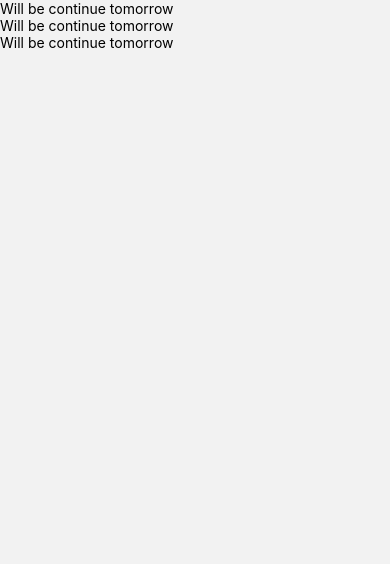
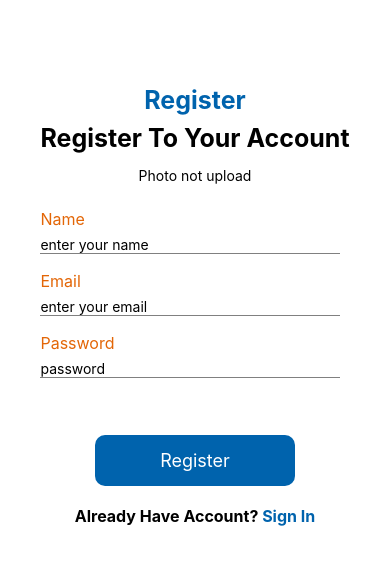
Before and after one commit to Nishant9813/social-media, a React Native app: screen /Register in a window 390 px wide. Shown: the top 564 px of the page. Built offline with nearby package versions, Linux system fonts and the light colour scheme.

Commit message:
Register Screens

```diff
--- a/screens/RegisterScreen.js
+++ b/screens/RegisterScreen.js
@@ -1,16 +1,134 @@
-import { StyleSheet, Text, View } from 'react-native'
-import React from 'react'
+import { Image, KeyboardAvoidingView, Pressable, ScrollView, StyleSheet, Text, TextInput, View } from 'react-native'
+import React, { useState } from 'react'
+import { useNavigation } from '@react-navigation/native';
+import * as ImagePicker from 'expo-image-picker';
 
 const RegisterScreen = () => {
+  const [email, setEmail] = useState("");
+  const [pass, setPassword] = useState("");
+  const [photo, setPhoto] = useState(null);
+  const navigation = useNavigation();
+
+  const handleChoosePhoto = async () => {
+    let permissionResult = await ImagePicker.requestMediaLibraryPermissionsAsync();
+    if (!permissionResult.granted) {
+      alert('Permission to access camera roll is required!');
+      return;
+    }
+
+    let result = await ImagePicker.launchImageLibraryAsync({
+      mediaTypes: ImagePicker.MediaTypeOptions.Images,
+      allowsEditing: true,
+      aspect: [4, 3],
+      quality: 1,
+    });
+
+    if (!result.cancelled) {
+      setPhoto(result.uri);
+    }
+  };
+
   return (
-    <View>
-      <Text>Will be continue tomorrow</Text>
-      <Text>Will be continue tomorrow</Text>
-      <Text>Will be continue tomorrow</Text>
+    <View style={styles.container}>
+      <KeyboardAvoidingView>
+        <View
+          style={{
+            marginTop: 75,
+            justifyContent: "center",
+            alignItems: "center",
+          }}
+        >
+          <Text style={{ color: "#0063AD", fontSize: 25, fontWeight: 'bold' }}>
+            Register
+          </Text>
+
+          <Text style={{ fontSize: 25, fontWeight: 'bold', marginTop: 8 }}>
+            Register To Your Account
+          </Text>
+        </View>
+        <View style={{justifyContent:'center',alignItems:'center',marginTop:14}}>
+          <Pressable onPress={handleChoosePhoto}>
+            {photo ? (
+              <Image source={{ uri: photo }} style={{width:100,height:100,borderRadius:40}} />
+            ) : (
+              <Text>Photo not upload</Text>
+            )}
+          </Pressable>
+        </View>
+        <View style={{ marginTop: 25 }}>
+          <View>
+            <Text style={{ fontSize: 16, color: "#e36607" }}>Name</Text>
+            <TextInput
+              style={{
+                borderBottomWidth: 1,
+                width: 300,
+                borderBottomColor: "grey",
+                marginVertical: 7,
+              }}
+              placeholder="enter your name"
+              placeholderTextColor={"black"}
+            />
+          </View>
+          <View>
+            <Text style={{ fontSize: 16, color: "#e36607", marginTop: 10 }}>
+              Email
+            </Text>
+            <TextInput
+              style={{
+                borderBottomWidth: 1,
+                width: 300,
+                borderBottomColor: "grey",
+                marginVertical: 7,
+              }}
+              placeholder="enter your email"
+              placeholderTextColor={"black"}
+            />
+          </View>
+          <View>
+            <Text style={{ fontSize: 16, color: "#e36607", marginTop: 10 }}>
+              Password
+            </Text>
+            <TextInput
+              style={{
+                borderBottomWidth: 1,
+                width: 300,
+                borderBottomColor: "grey",
+                marginVertical: 7,
+              }}
+              placeholder="password"
+              placeholderTextColor={"black"}
+            />
+          </View>
+          <Pressable
+            style={{
+              width: 200,
+              backgroundColor: "#0063AD",
+              padding: 15,
+              marginTop: 50,
+              marginLeft: "auto",
+              marginRight: "auto",
+              borderRadius: 10
+            }}
+          >
+            <Text style={{ color: "white" , fontSize: 18,textAlign:'center'}}>Register</Text>
+          </Pressable>
+
+          <Pressable style={{marginTop:20}} onPress={()=>navigation.navigate("Login")}>
+            <Text style={{textAlign:"center",fontSize:16,fontWeight:'bold'}}>Already Have Account? <Text style={{color: '#0063AD'}}>Sign In</Text></Text>
+          </Pressable>
+        </View>
+      </KeyboardAvoidingView>
     </View>
-  )
-}
+  );
+};
 
-export default RegisterScreen
+export default RegisterScreen;
 
-const styles = StyleSheet.create({})
+const styles = StyleSheet.create({
+  container: {
+    flex: 1,
+    backgroundColor: "white",
+    padding: 10,
+    alignItems: "center",
+  },
+});
```
